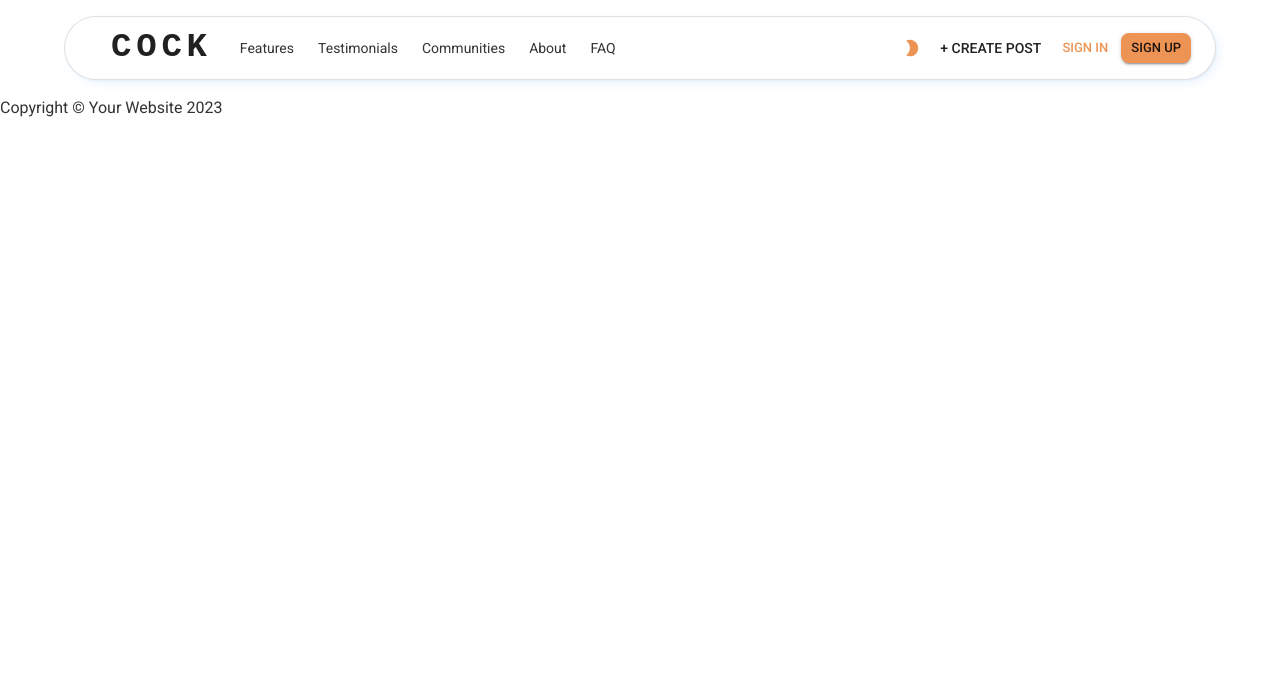
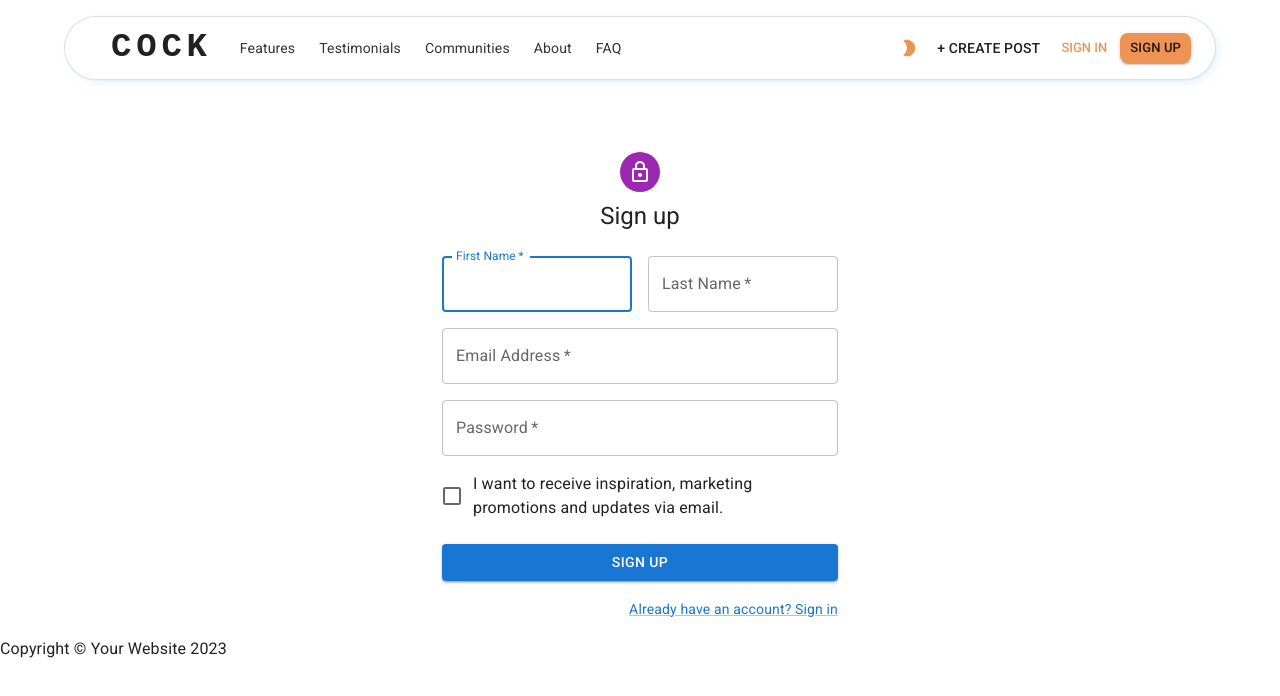
Before and after one commit to YellowO2/SocialVolunteerSite, a React (Vite) app in the folder frontend/: page /signup in a window 1280 px wide. Shown: the top 696 px of the page. Built offline with nearby package versions, Linux system fonts and the light colour scheme.

Commit message:
Added signup page

```diff
--- a/frontend/package.json
+++ b/frontend/package.json
@@ -17,6 +17,7 @@
     "@mui/material": "^5.15.18",
     "@mui/x-date-pickers": "^7.5.1",
     "dayjs": "^1.11.11",
+    "mui": "^0.0.1",
     "react": "^18.2.0",
     "react-dom": "^18.3.1",
     "react-quill": "^2.0.0",
--- a/frontend/src/App.jsx
+++ b/frontend/src/App.jsx
@@ -9,6 +9,7 @@
 import CssBaseline from "@mui/material/CssBaseline";
 import { ThemeProvider, createTheme } from "@mui/material/styles";
 import Profile from "./pages/profile";
+import SignUp from "./pages/signup";
 
 const customTheme = createTheme({
   palette: {
@@ -55,6 +56,7 @@
             <Route path="/post/:id" element={<Post />} />
             <Route path="/create-post" element={<CreatePost />} />
             <Route path="/profile" element={<Profile />} />
+            <Route path="/signup" element={<SignUp />} />
           </Routes>
           <footer className="py-5 bg-dark">
             <div className="container">
--- a/frontend/src/components/nav_bar/nav_bar.jsx
+++ b/frontend/src/components/nav_bar/nav_bar.jsx
@@ -162,9 +162,7 @@
                 color="primary"
                 variant="text"
                 size="small"
-                component="a"
-                href="/material-ui/getting-started/templates/sign-in/"
-                target="_blank"
+
               >
                 Sign in
               </Button>
@@ -172,9 +170,7 @@
                 color="primary"
                 variant="contained"
                 size="small"
-                component="a"
-                href="/material-ui/getting-started/templates/sign-up/"
-                target="_blank"
+                component={Link} to="/signup"
               >
                 Sign up
               </Button>
--- /dev/null
+++ b/frontend/src/pages/signup.jsx
@@ -0,0 +1,124 @@
+import * as React from 'react';
+import Avatar from '@mui/material/Avatar';
+import Button from '@mui/material/Button';
+import CssBaseline from '@mui/material/CssBaseline';
+import TextField from '@mui/material/TextField';
+import FormControlLabel from '@mui/material/FormControlLabel';
+import Checkbox from '@mui/material/Checkbox';
+import Link from '@mui/material/Link';
+import Grid from '@mui/material/Grid';
+import Box from '@mui/material/Box';
+import LockOutlinedIcon from '@mui/icons-material/LockOutlined';
+import Typography from '@mui/material/Typography';
+import Container from '@mui/material/Container';
+import { createTheme, ThemeProvider } from '@mui/material/styles';
+
+
+// TODO remove, this demo shouldn't need to reset the theme.
+
+const defaultTheme = createTheme();
+
+
+export default function SignUp() {
+    //this handleSubmit submits the daa that is input. we can send to backend with axios
+  const handleSubmit = (event) => {
+    event.preventDefault();
+    const data = new FormData(event.currentTarget);
+    console.log({
+      email: data.get('email'),
+      password: data.get('password'),
+      fname: data.get('firstName'),
+      lname: data.get('lastName'),
+    });
+  };
+
+  return (
+    <ThemeProvider theme={defaultTheme}>
+      <Container component="main" maxWidth="xs">
+        <CssBaseline />
+        <Box
+          sx={{
+            marginTop: 8,
+            display: 'flex',
+            flexDirection: 'column',
+            alignItems: 'center',
+          }}
+        >
+          <Avatar sx={{ m: 1, bgcolor: 'secondary.main' }}>
+            <LockOutlinedIcon />
+          </Avatar>
+          <Typography component="h1" variant="h5">
+            Sign up
+          </Typography>
+          <Box component="form" noValidate onSubmit={handleSubmit} sx={{ mt: 3 }}>
+            <Grid container spacing={2}>
+              <Grid item xs={12} sm={6}>
+                <TextField
+                  autoComplete="given-name"
+                  name="firstName"
+                  required
+                  fullWidth
+                  id="firstName"
+                  label="First Name"
+                  autoFocus
+                />
+              </Grid>
+              <Grid item xs={12} sm={6}>
+                <TextField
+                  required
+                  fullWidth
+                  id="lastName"
+                  label="Last Name"
+                  name="lastName"
+                  autoComplete="family-name"
+                />
+              </Grid>
+              <Grid item xs={12}>
+                <TextField
+                  required
+                  fullWidth
+                  id="email"
+                  label="Email Address"
+                  name="email"
+                  autoComplete="email"
+                />
+              </Grid>
+              <Grid item xs={12}>
+                <TextField
+                  required
+                  fullWidth
+                  name="password"
+                  label="Password"
+                  type="password"
+                  id="password"
+                  autoComplete="new-password"
+                />
+              </Grid>
+              <Grid item xs={12}>
+                <FormControlLabel
+                  control={<Checkbox value="allowExtraEmails" color="primary" />}
+                  label="I want to receive inspiration, marketing promotions and updates via email."
+                />
+              </Grid>
+            </Grid>
+            <Button
+              type="submit"
+              fullWidth
+              variant="contained"
+              sx={{ mt: 3, mb: 2 }}
+            >
+              Sign Up
+            </Button>
+            <Grid container justifyContent="flex-end">
+              <Grid item>
+                <Link href="login" variant="body2">
+                  Already have an account? Sign in
+                </Link>
+              </Grid>
+            </Grid>
+          </Box>
+        </Box>
+      </Container>
+    </ThemeProvider>
+  );
+}
```
Also changed, not shown: 1 other file (tests, documents, lock files or other folders).
